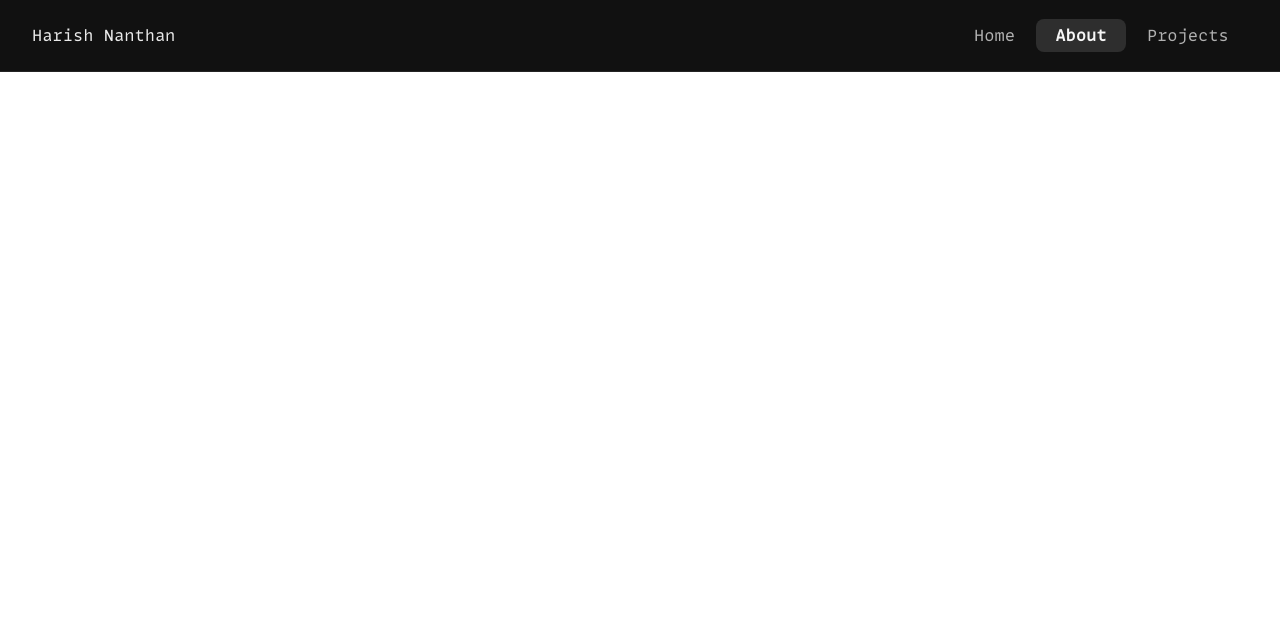
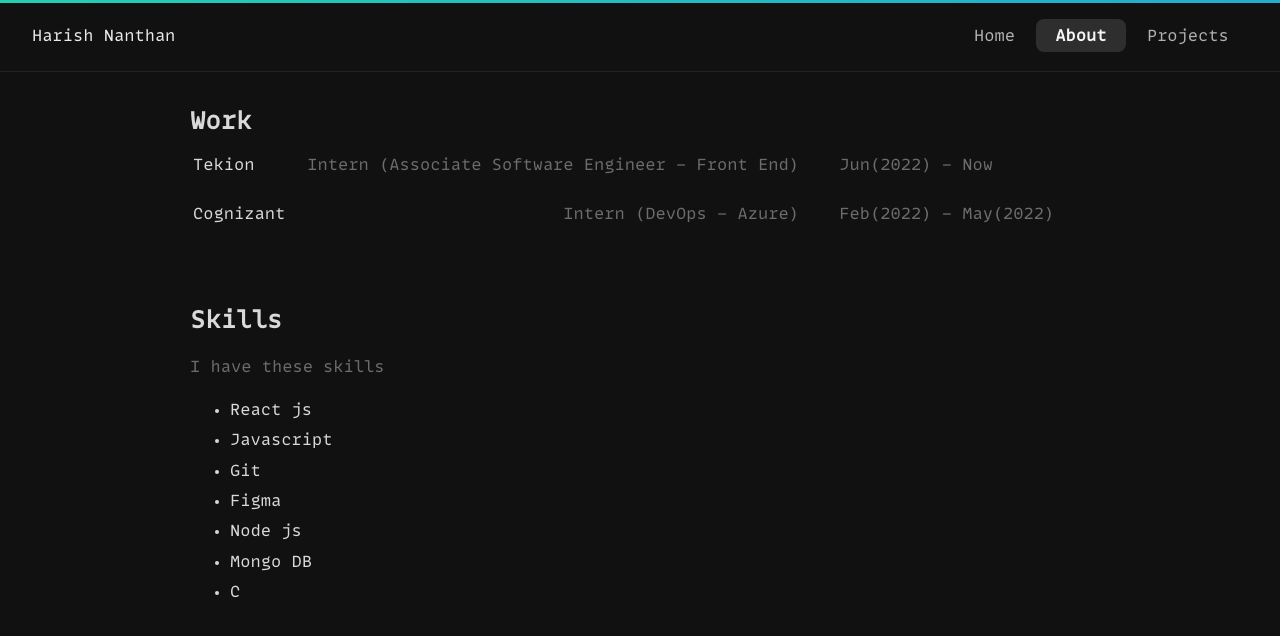
Before and after one commit to harishnanthan/personal-portfolio, a React (Create React App) app: page /about in a window 1280 px wide. Shown: the top 636 px of the page. Built offline with nearby package versions, Linux system fonts and the light colour scheme.

Commit message:
added about page

```diff
--- a/src/App.js
+++ b/src/App.js
@@ -1,13 +1,17 @@
 import { Route, Routes } from "react-router-dom";
 import Navigation from "./components/Navigation/Navigation";
 import Home from "./components/Home/Home";
+import Topbar from "./components/Navigation/Topbar";
+import About from "./components/About/About";
 
 function App() {
   return (
     <div className="App">
-      <Navigation/>
+      <Topbar />
+      <Navigation />
       <Routes>
-        <Route index element={<Home/>}/>
+        <Route index element={<Home />} />
+        <Route path="/about" element={<About />} />
       </Routes>
     </div>
   );
--- /dev/null
+++ b/src/components/About/About.constant.js
@@ -0,0 +1,16 @@
+export const work = [
+    {
+        companyName: 'Tekion',
+        position: 'Intern (Associate Software Engineer - Front End)',
+        from: 'Jun(2022)',
+        to: 'Now'
+    },
+    {
+        companyName: 'Cognizant',
+        position: 'Intern (DevOps - Azure)',
+        from: 'Feb(2022)',
+        to: 'May(2022)'
+    },
+]
+
+export const skills = ['React js', 'Javascript', 'Git', 'Figma', 'Node js', 'Mongo DB', 'C']
--- /dev/null
+++ b/src/components/About/About.js
@@ -0,0 +1,46 @@
+import React from 'react'
+import { work, skills } from './About.constant';
+
+const Work = work => (
+    <>
+        {work.map((work, index) => (
+            <tr key={index} className='work'>
+                <td>{work.companyName}</td>
+                <td className='work_second right'>{work.position}</td>
+                <td className='work_second'>{`${work.from} - ${work.to}`}</td>
+            </tr>
+        ))}
+    </>
+)
+
+const Skills = (skills) => (
+    <>
+        {skills.map((skill, index) => (
+            <li key={index} className='skill'>{skill}</li>
+        ))}
+    </>
+)
+
+function About() {
+    return (
+        <div className='about_wrapper'>
+            <div className='work_wrapper'>
+                <h2>Work</h2>
+                <table className='work_wrapper_works'>
+                    {Work(work)}
+                </table>
+            </div>
+            <div className='skill_wrapper'>
+                <h2>Skills</h2>
+                <p className='someText'>I have these skills</p>
+                <div className='skill_wrapper_skills'>
+                    <ul>
+                        {Skills(skills)}
+                    </ul>
+                </div>
+            </div>
+        </div>
+    )
+}
+
+export default About
--- /dev/null
+++ b/src/components/Navigation/Topbar.js
@@ -0,0 +1,9 @@
+import React from 'react'
+
+function Topbar() {
+  return (
+      <div className="navigation_wrapper__color"></div>
+  )
+}
+
+export default Topbar
--- /dev/null
+++ b/src/styles/_about.scss
@@ -0,0 +1,39 @@
+.about_wrapper {
+    width: 100vw;
+    height: calc(100vh - 72px);
+    background-color: $--color-background;
+    color: $--color-sub-text-gray-highlight;
+
+    .work_wrapper,
+    .skill_wrapper {
+        padding: 2em 0;
+        max-width: 900px;
+        margin: auto;
+
+        h2 {
+            font-weight: bolder;
+        }
+
+        .work_second {
+            padding: .7em 1.2em;
+            color: $--color-work-from-to;
+        }
+
+        .right {
+            text-align: right;
+        }
+    }
+}
+
+.skill_wrapper {
+    .someText {
+        padding: 1em 0 0 0;
+        color: $--color-work-from-to;
+    }
+    .skill_wrapper_skills{
+        padding: 1em 0;
+        .skill{
+            padding: .2rem 0;
+        }
+    }
+}
--- a/src/styles/_home.scss
+++ b/src/styles/_home.scss
@@ -1,3 +1,15 @@
+.navigation_wrapper__color {
+    width: 100%;
+    height: 3px;
+    background: rgb(121, 9, 100);
+    background: linear-gradient(-45deg, #EE7752, #e73c7e, #23A6d5, #23D5AB);
+    background-size: 400% 480%;
+    position: fixed;
+    top: 0;
+    animation: grad 6s ease-in-out infinite;
+}
+
+//home
 .home_wrapper {
     width: 100vw;
     height: calc(100vh - 72px);
@@ -55,3 +67,17 @@
         }
     }
 }
+
+@keyframes grad {
+    0% {
+        background-position: 0 50%;
+    }
+
+    50% {
+        background-position: 100% 50%;
+    }
+
+    100% {
+        background-position: 0 50%;
+    }
+}
--- a/src/styles/_variables.scss
+++ b/src/styles/_variables.scss
@@ -17,3 +17,4 @@ $--color-sub-text-gray-highlight:#d9d9d9;
 $--color-nav-link-background:#2e2e2e;
 $--color-nav-link-text:#f6f6f6;
 $--color-nav-border-bottom:#242424;
+$--color-work-from-to: #6c6c6c
--- a/src/styles/index.scss
+++ b/src/styles/index.scss
@@ -2,3 +2,4 @@
 @import './variables';
 @import './navigation';
 @import './home';
+@import './about';
```
Also changed, not shown: src/styles/_navigation.scss (line endings or trailing spaces).
